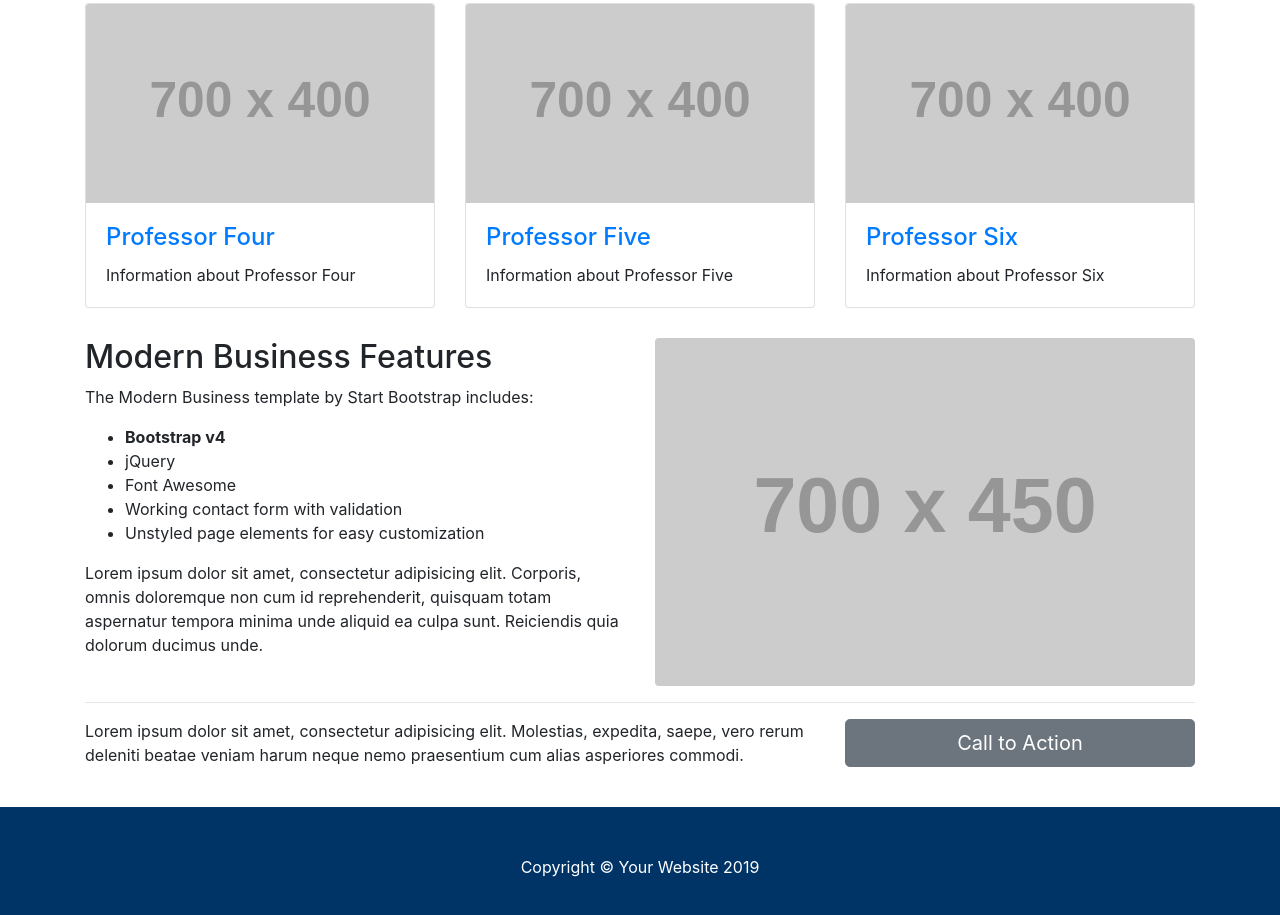
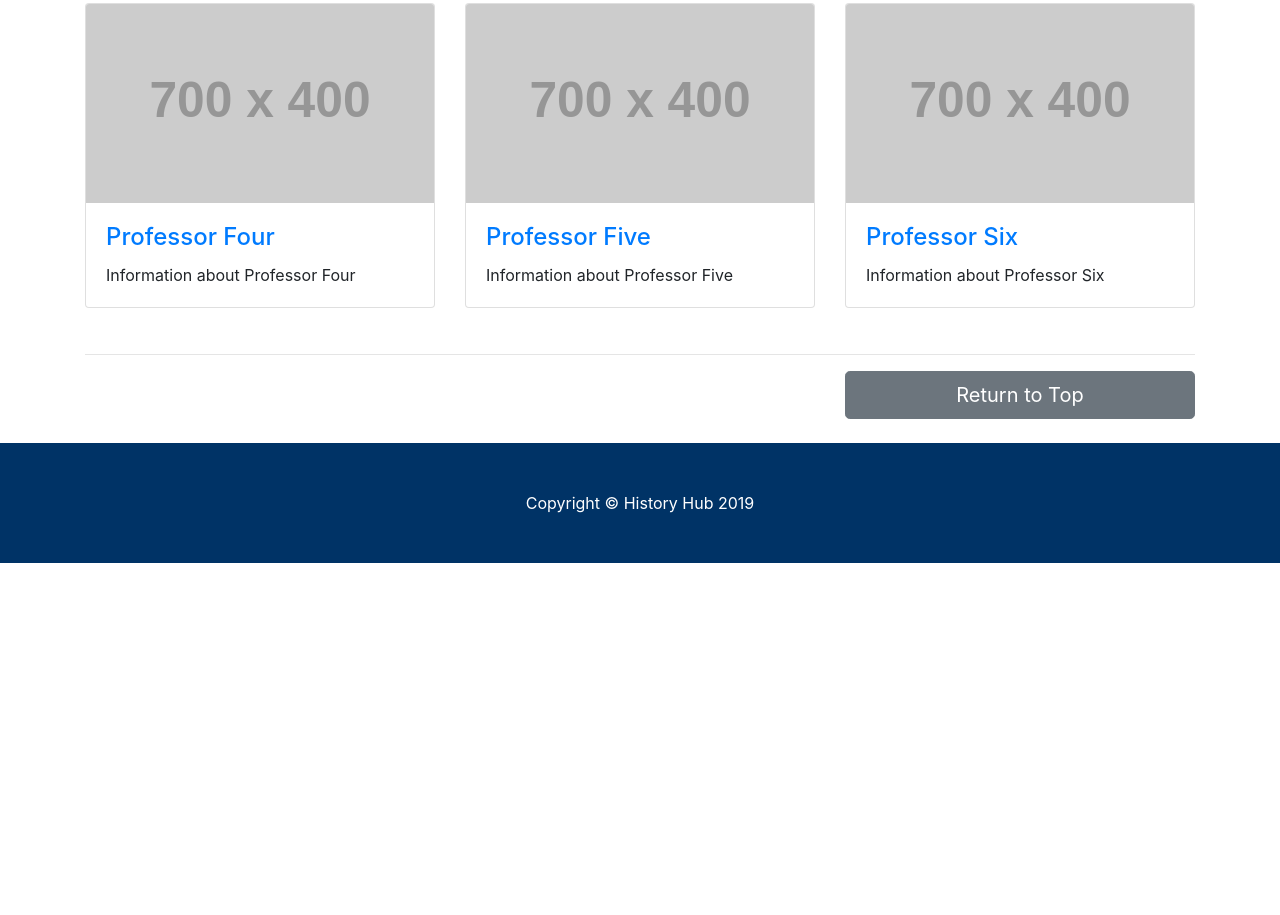
Before and after one commit to JosephPawlowski1/HistoryHub, a website: page index.html in a window 1280 px wide. Shown: the part 738-1653 px from the top of the page. After the commit the page ends 1301 px from the top, so only its background shows below. Drawn offline with Linux system fonts and the light colour scheme; placeholder pictures from the web are drawn by us.

Commit message:
Finished changing homePage

```diff
--- a/index.html
+++ b/index.html
@@ -240,6 +240,7 @@
     <!-- /.row -->
 
     <!-- Features Section -->
+    <!--
     <div class="row">
       <div class="col-lg-6">
         <h2>Modern Business Features</h2>
@@ -266,10 +267,10 @@
     <!-- Call to Action Section -->
     <div class="row mb-4">
       <div class="col-md-8">
-        <p>Lorem ipsum dolor sit amet, consectetur adipisicing elit. Molestias, expedita, saepe, vero rerum deleniti beatae veniam harum neque nemo praesentium cum alias asperiores commodi.</p>
+        <p></p>
       </div>
       <div class="col-md-4">
-        <a class="btn btn-lg btn-secondary btn-block" href="#">Call to Action</a>
+        <a class="btn btn-lg btn-secondary btn-block" href="#">Return to Top</a>
       </div>
     </div>
 
@@ -279,7 +280,7 @@
   <!-- Footer -->
   <footer class="py-5 bg-dark">
     <div class="container">
-      <p class="m-0 text-center text-white">Copyright &copy; Your Website 2019</p>
+      <p class="m-0 text-center text-white">Copyright &copy; History Hub 2019</p>
     </div>
     <!-- /.container -->
   </footer>
```
